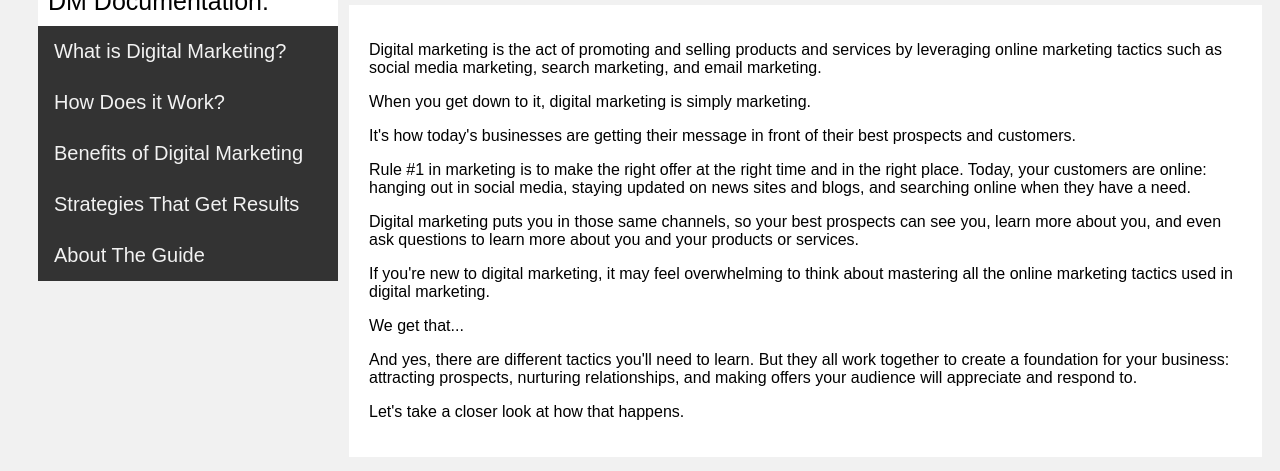
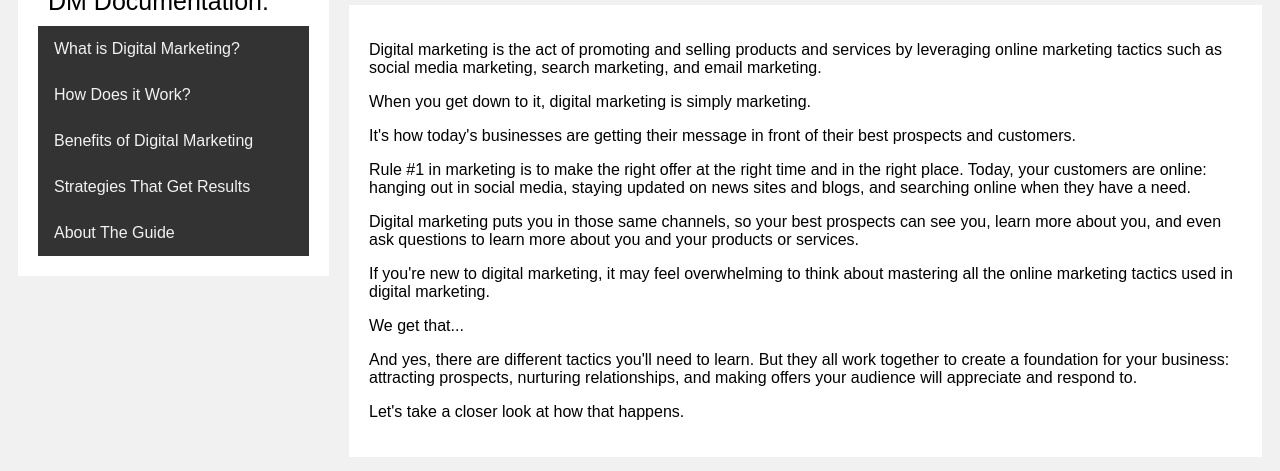
Before and after one commit to SuccessPower/technical-documentation-page, a plain HTML site: page index.html in a window 1280 px wide. Shown: the part 81-552 px from the top of the page. Drawn offline with Linux system fonts and the light colour scheme.

Commit message:
Update tech_doc_styling.css

```diff
--- a/tech_doc_styling.css
+++ b/tech_doc_styling.css
@@ -24,24 +24,7 @@
   #heading {
       font-size: 25;
   }
-  #navbar {
-    width: 300px;
-    position: fixed;
-    /* z-index: 1; */
-    /* top: 20px; */
-    /* left: 10px; */
-    /* background: #eee; */
-    /* overflow-x: hidden; */
-    /* padding: 8px 0; */
-  }
 
-  #navbar a {
-    /* padding: 6px 8px 6px 16px; */
-    text-decoration: none;
-    font-size: 20px;
-    /* color: #2196F3; */
-    display: block;
-  }
   /* Style the top navigation bar */
   .topnav {
     overflow: hidden;
```
